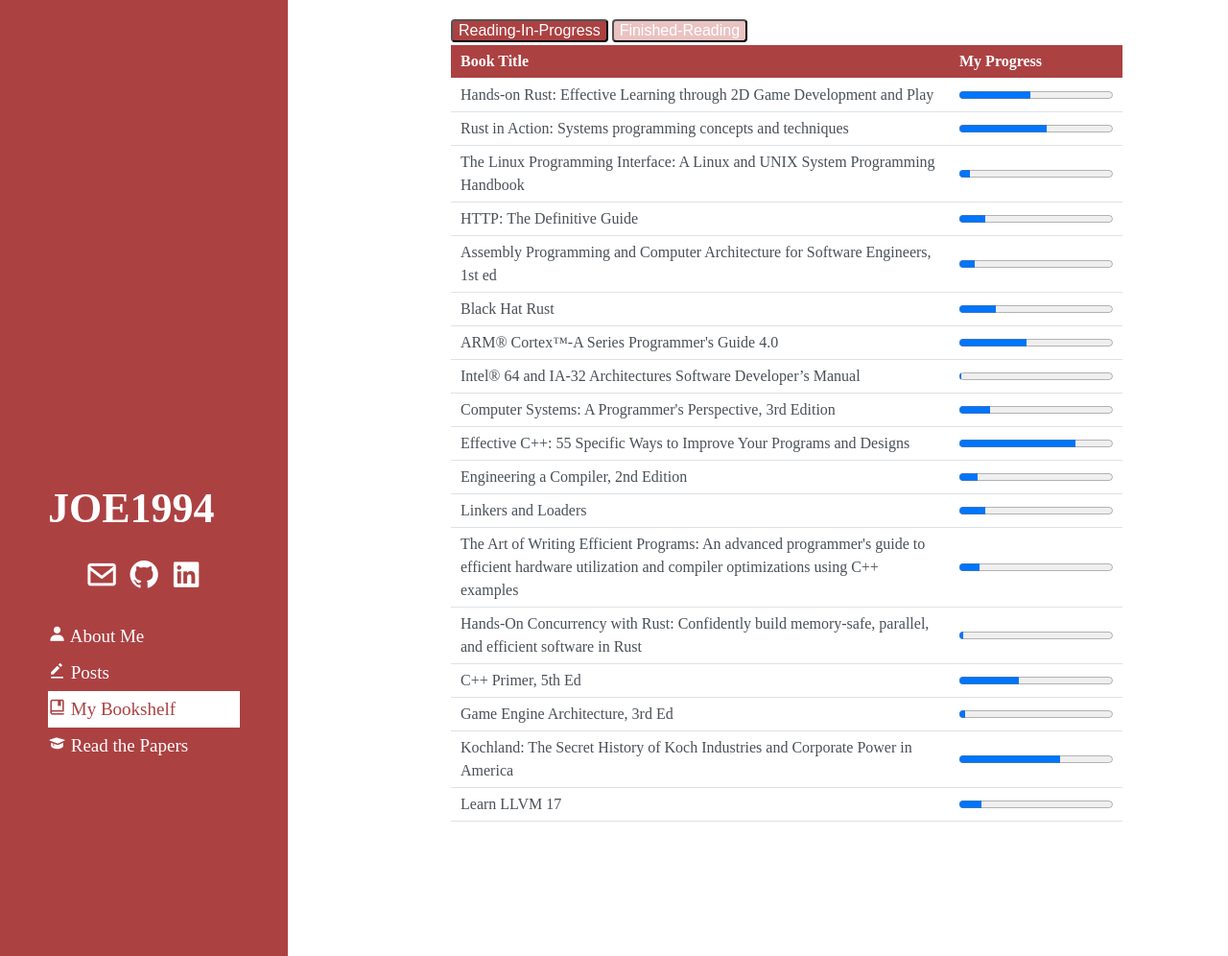
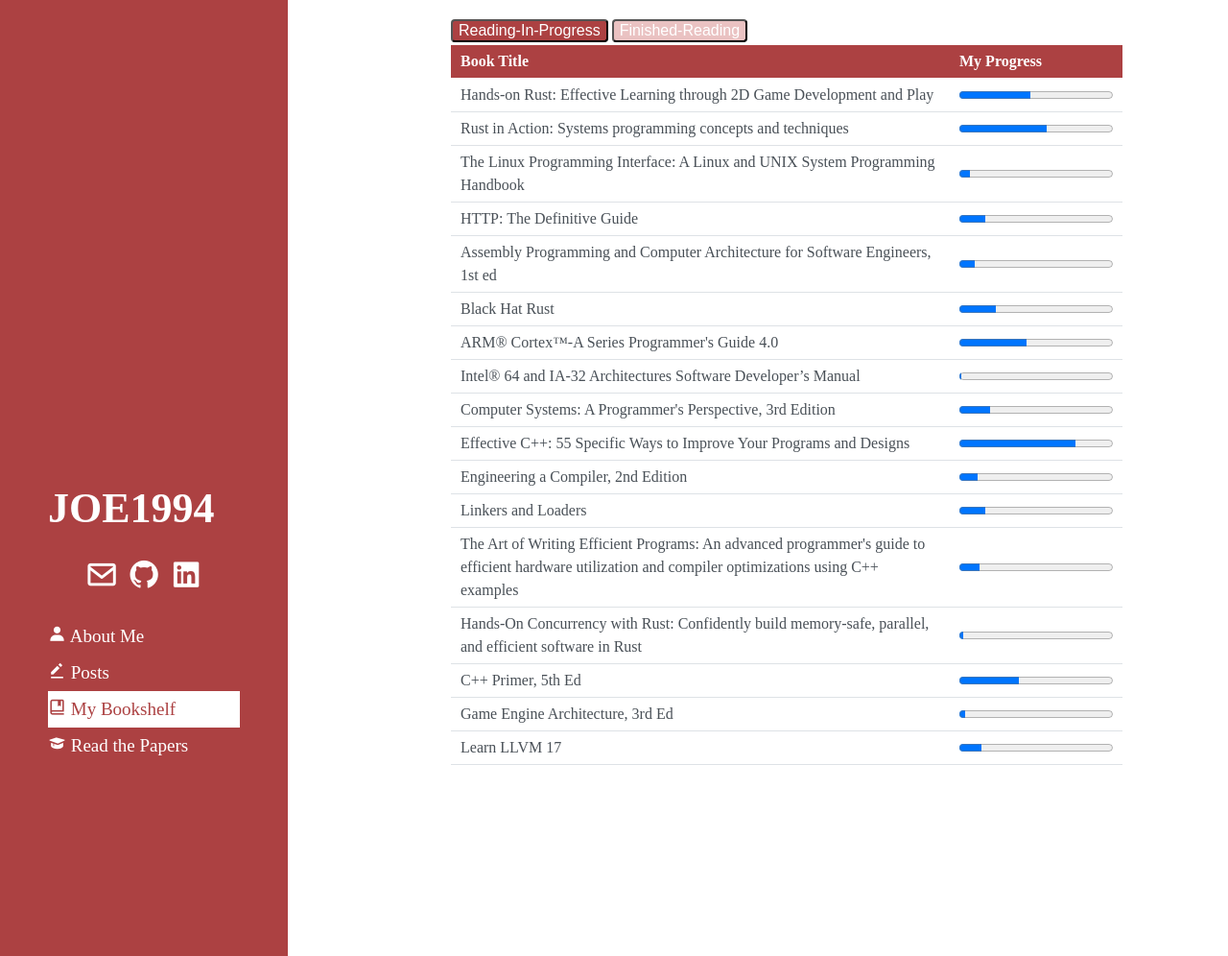
Before and after one commit to JOE1994/JOE1994.github.io, a Jekyll site: the page built from bookshelf.html, in a window 1280 px wide and 996 px high. Shown: the whole window at 96% size. Built offline with Jekyll 4.4.1, drawn with Linux system fonts in a browser that asks for light colours; some web fonts are replaced.

Commit message:
[book] Finished Kochland

```diff
--- a/_data/bookshelf_done.yml
+++ b/_data/bookshelf_done.yml
@@ -21,3 +21,7 @@
 - name: "Why Fish Don't Exist: A Story of Loss, Love, and the Hidden Order of Life"
   finished_date: '2024-04-10'
   rating: 5/5
+
+- name: "Kochland: The Secret History of Koch Industries and Corporate Power in America"
+  finished_date: '2024-06-28'
+  rating: 5/5
--- a/_data/bookshelf_still_reading.yml
+++ b/_data/bookshelf_still_reading.yml
@@ -64,10 +64,6 @@
   progress: 47
   tot_pages: 1240
 
-- name: "Kochland: The Secret History of Koch Industries and Corporate Power in America"
-  progress: 453
-  tot_pages: 688
-
 - name : "Learn LLVM 17"
   progress: 89
   tot_pages: 615
```
